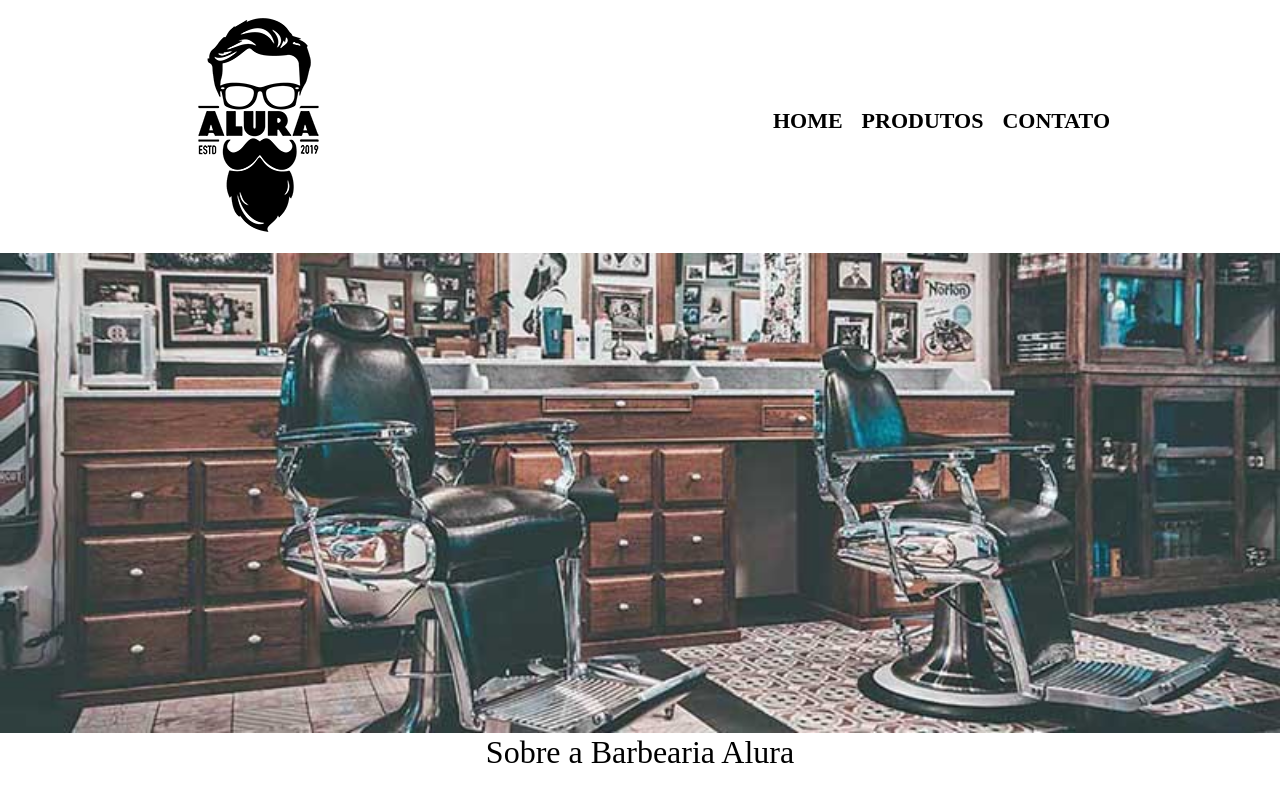
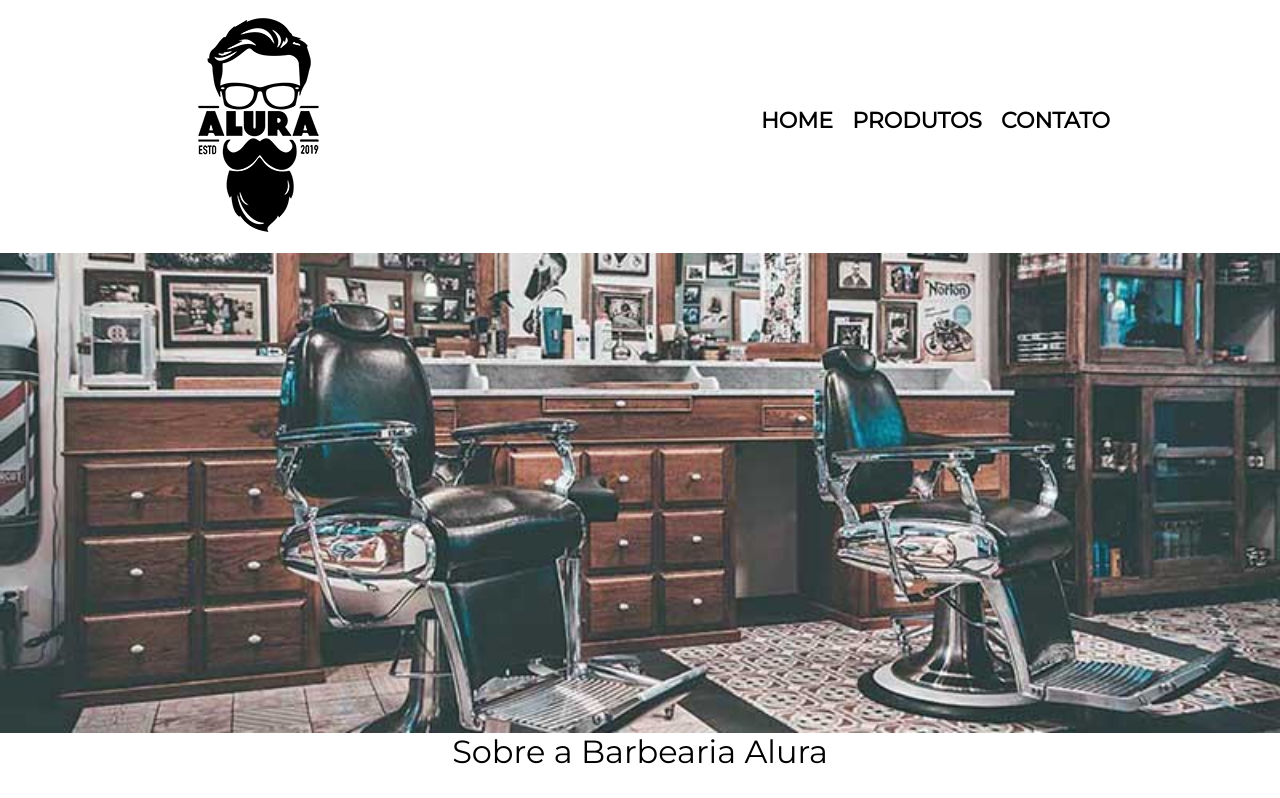
Before and after one commit to LEONARDO-LEANDRO/produtos.html, a plain HTML site: page index.html in a window 1280 px wide. Shown: the top 798 px of the page. Drawn offline with Linux system fonts and the light colour scheme.

Commit message:
Add files via upload

```diff
--- a/index.html
+++ b/index.html
@@ -6,6 +6,7 @@
 
 		<link rel="stylesheet" href="reset.css">
 		<link rel="stylesheet" href="style.css">
+		<link href="https://fonts.googleapis.com/css?family=Montserrat&display=swap" rel="stylesheet">
 	</head>
 
     <body>
--- a/style.css
+++ b/style.css
@@ -1,3 +1,7 @@
+body {
+    font-family: 'Montserrat', sans-serif;
+}
+
 header {
 	background:#8c0834;
 	padding: 20px 0;
```
